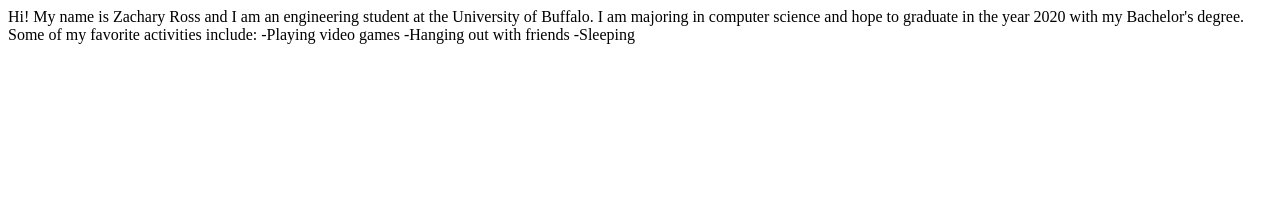
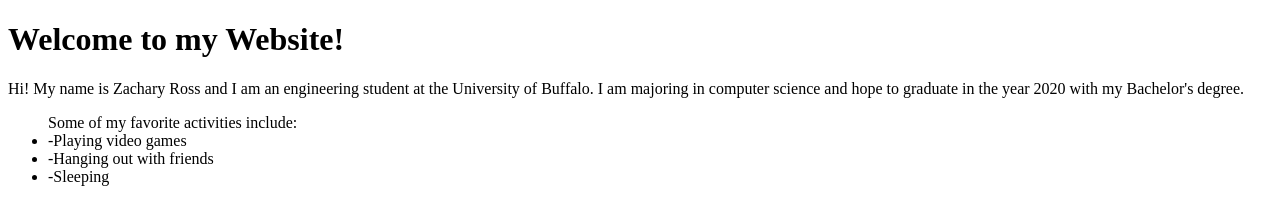
Before and after one commit to zjross/zjross.github.io, a plain HTML site: page index.html in a window 1280 px wide. Drawn offline with Linux system fonts and the light colour scheme.

Commit message:
My first website commit

```diff
--- a/index.html
+++ b/index.html
@@ -4,11 +4,11 @@
 	<title>Zachary Ross' Website</title>
 </head>
 <body>
-	Hi! My name is Zachary Ross and I am an engineering student at the University of Buffalo. I am majoring in computer science and hope to graduate in the year 2020 with my Bachelor's degree.
-
-  Some of my favorite activities include:
-    -Playing video games
-    -Hanging out with friends
-    -Sleeping
+<h1>Welcome to my Website!</h1>
+<p>Hi! My name is Zachary Ross and I am an engineering student at the University of Buffalo. I am majoring in computer science and hope to graduate in the year 2020 with my Bachelor's degree.</p>
+<ul>Some of my favorite activities include:
+    <li>-Playing video games</li>
+    <li>-Hanging out with friends</li>
+    <li>-Sleeping</li>
 </body>
 </html>
```
